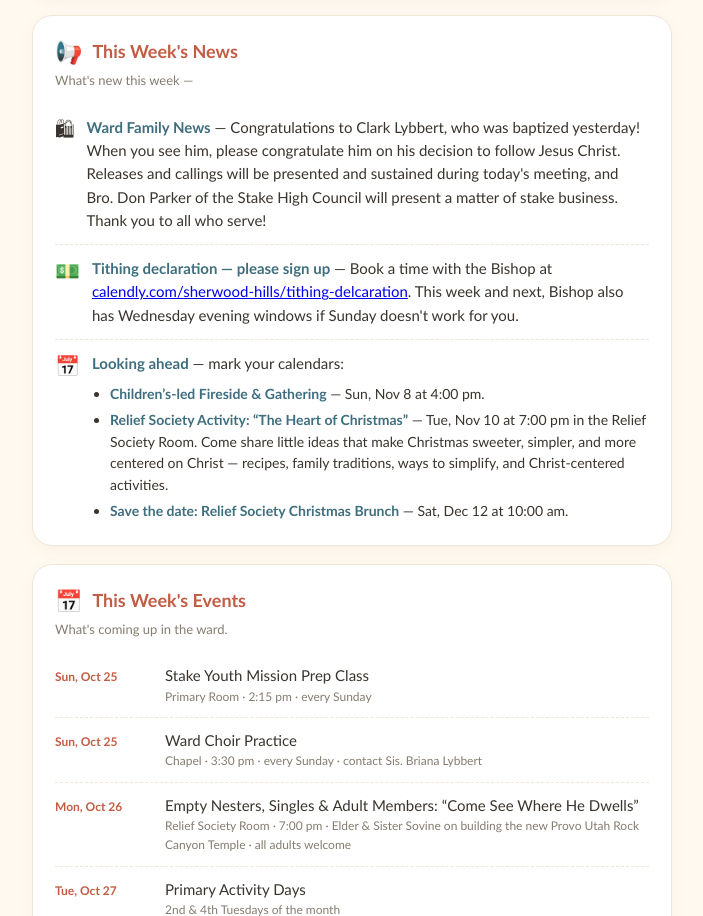
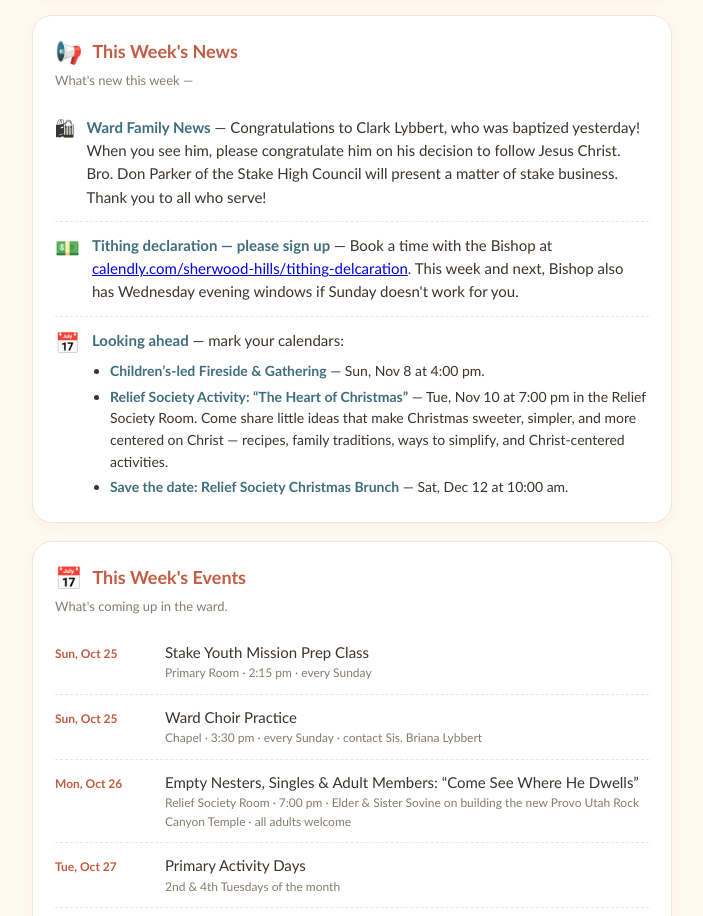
Before and after one commit to dgubbay/sherwood-hills-program, a plain HTML site: page archive/2026-10-25.html in a window 1280 px wide. Shown: the part 1138-2054 px from the top of the page, without its empty margins (288-991 px from the left). Drawn offline with Linux system fonts and the light colour scheme.

Commit message:
Remove callings/releases line from Oct 25 program

```diff
--- a/archive/2026-10-25.html
+++ b/archive/2026-10-25.html
@@ -117,7 +117,7 @@
     <div class="sec-sub">What's new this week &mdash;</div>
     <div class="item">
       <span class="pin">&#128717;</span>
-      <p><b>Ward Family News</b> &mdash; Congratulations to Clark Lybbert, who was baptized yesterday! When you see him, please congratulate him on his decision to follow Jesus Christ. Releases and callings will be presented and sustained during today's meeting, and Bro. Don Parker of the Stake High Council will present a matter of stake business. Thank you to all who serve!</p>
+      <p><b>Ward Family News</b> &mdash; Congratulations to Clark Lybbert, who was baptized yesterday! When you see him, please congratulate him on his decision to follow Jesus Christ. Bro. Don Parker of the Stake High Council will present a matter of stake business. Thank you to all who serve!</p>
     </div>
     <div class="item">
       <span class="pin">&#128181;</span>
```
Also changed, not shown: index.html (+1 -1 lines).
